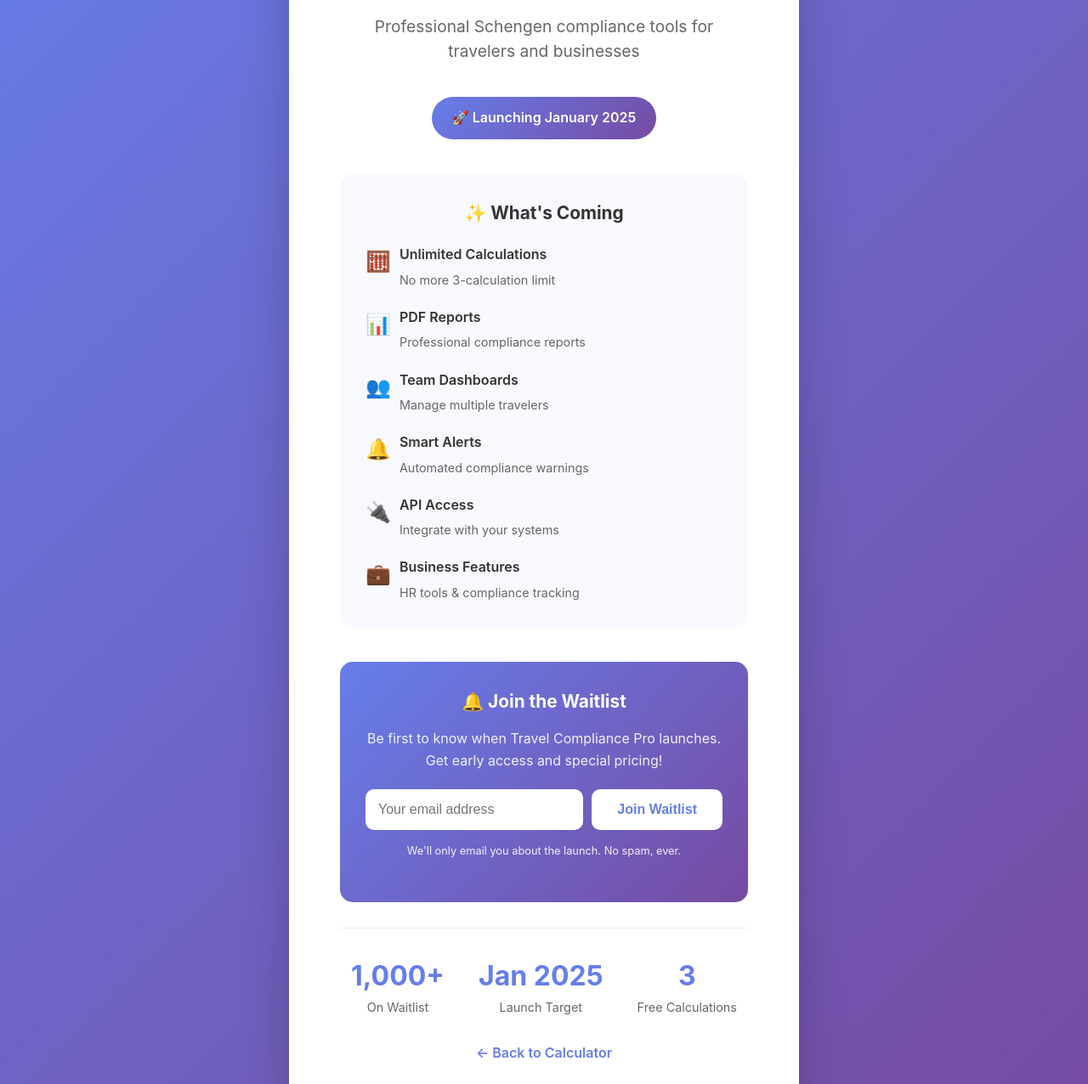
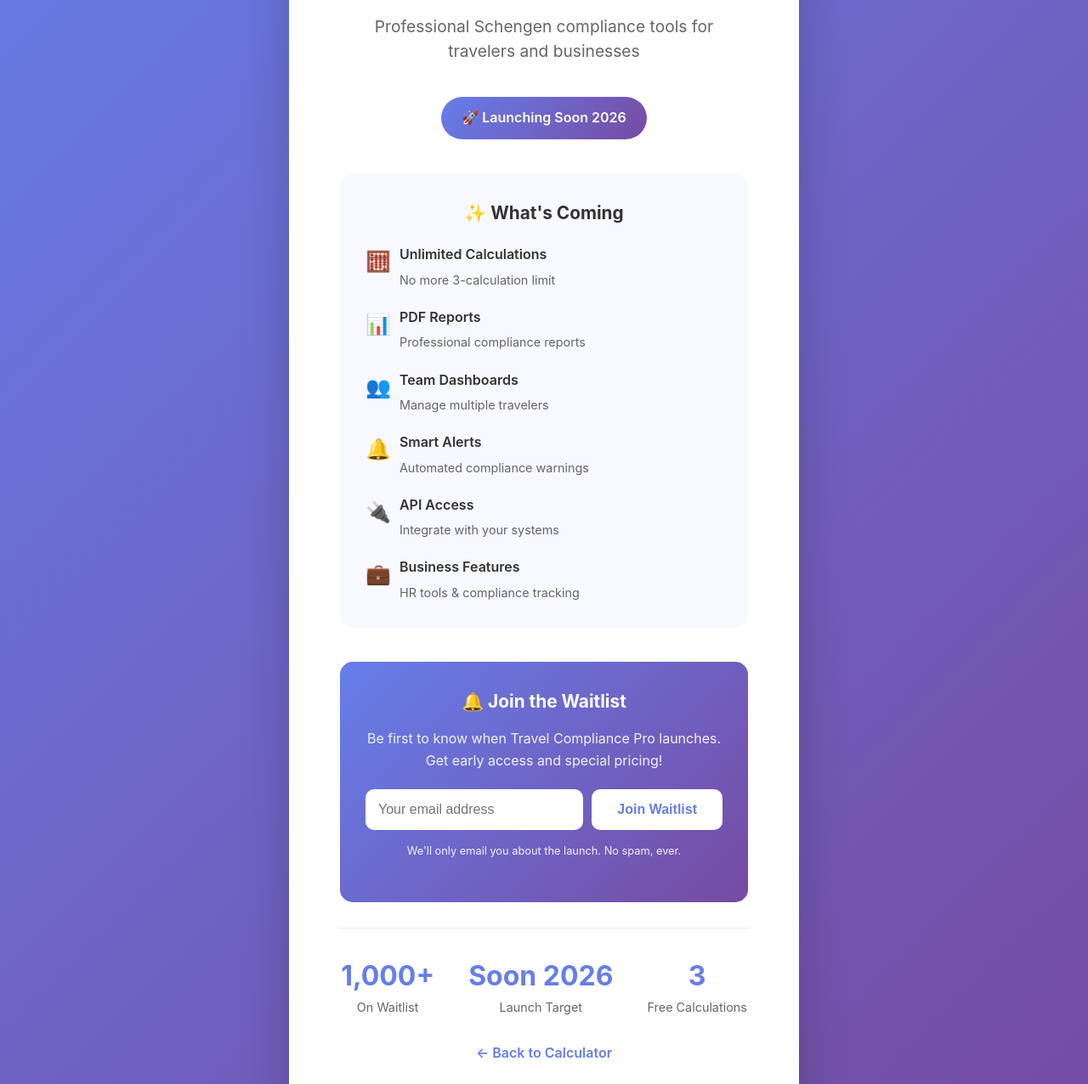
Before and after one commit to shengenjohn/schengen-calc, a website: page subscribe-new.html in a window 1280 px wide. Shown: the part 244-1520 px from the top of the page at 85% size. Drawn offline with Linux system fonts and the light colour scheme.

Commit message:
Update launch date from January 2025 to Soon 2026

```diff
--- a/subscribe-new.html
+++ b/subscribe-new.html
@@ -223,7 +223,7 @@
         <h1>Travel Compliance Pro</h1>
         <p class="subtitle">Professional Schengen compliance tools for travelers and businesses</p>
 
-        <div class="coming-soon-badge">🚀 Launching January 2025</div>
+        <div class="coming-soon-badge">🚀 Launching Soon 2026</div>
 
         <div class="features">
             <h3>✨ What's Coming</h3>
@@ -291,7 +291,7 @@
                 <div class="stat-label">On Waitlist</div>
             </div>
             <div class="stat">
-                <div class="stat-number">Jan 2025</div>
+                <div class="stat-number">Soon 2026</div>
                 <div class="stat-label">Launch Target</div>
             </div>
             <div class="stat">
```
